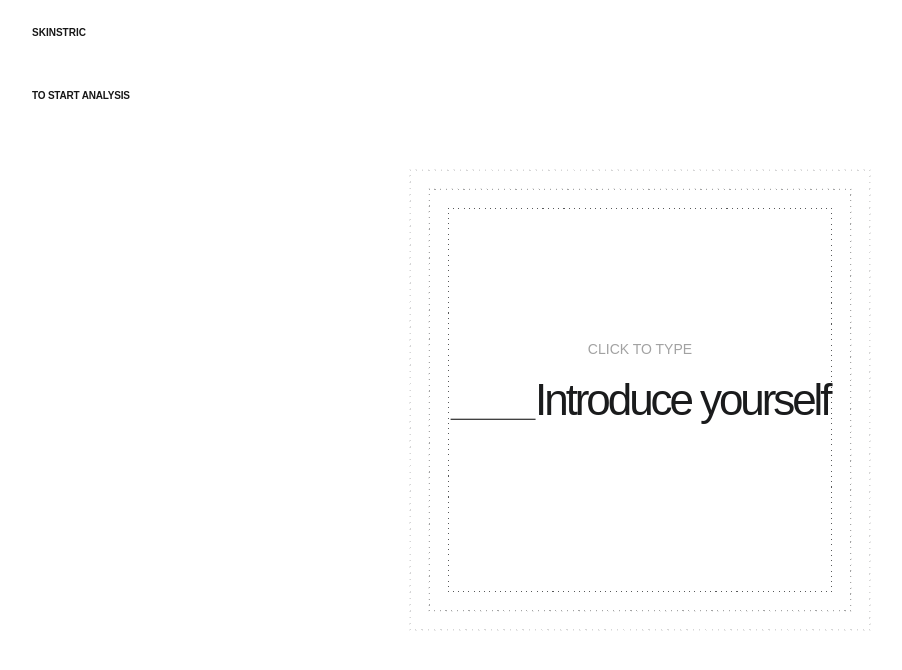
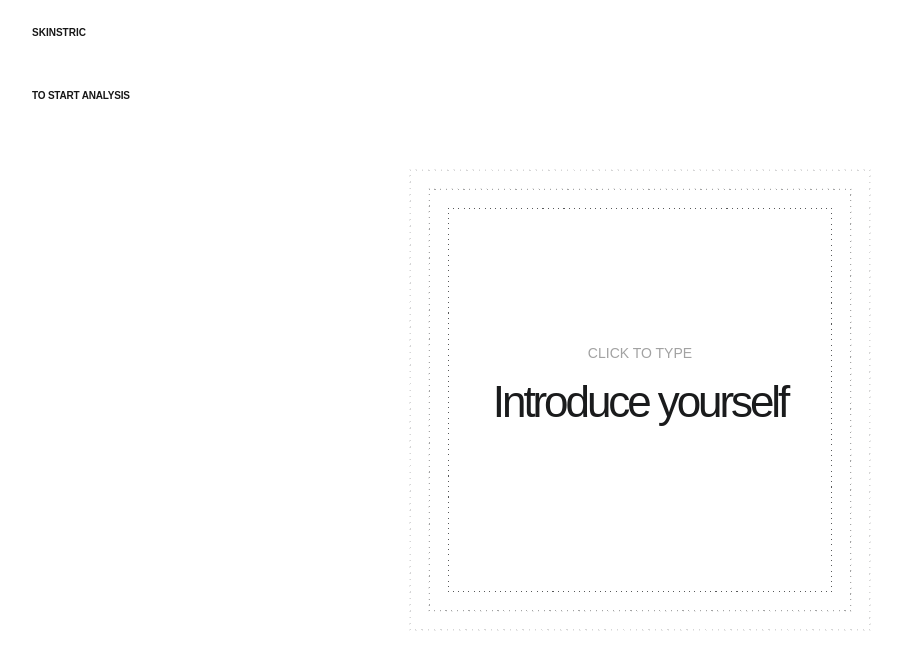
Before and after one commit to victor-alvescv/test-skinstric, a Next.js app: page /introduction in a window 1280 px wide. Shown: the top 670 px of the page, without its empty margins (0-902 px from the left). Built offline with nearby package versions, Linux system fonts and the light colour scheme.

Commit message:
Input updaye

```diff
--- a/app/(pages)/introduction/page.js
+++ b/app/(pages)/introduction/page.js
@@ -36,16 +36,12 @@ function Introduction() {
               >
                 Click to type
               </div>
-              <form style={{ clippath: "inset(0%)," }}>
+              <form>
                 <div className="py-[5px] relative">
-                  <input
-                    className="border-b border-solid border-black leading-none text-center text-[#1a1b1c]"
-                    style={{
-                      width:
-                        "calc((var(--introduction-form-label-symbols, 15) - 5.5)* 1ch)",
-                    }}
-                  />
-                  <label className="text-center text-[#1a1b1c] tracking-[-.07em] leading-[1.33]" style={{ fontSize: "clamp(44px, 12px + 2.5vw, 60px)" }}>Introduce yourself</label>
+                  <input className="introduction__input" />
+                  <label className="introduction__input--label">
+                    Introduce yourself
+                  </label>
                 </div>
               </form>
             </div>
--- a/app/globals.css
+++ b/app/globals.css
@@ -104,9 +104,7 @@ a {
   --base-transform: translate(-50%, -50%) scale(1.1);
 
   opacity: 0;
-
   transform: var(--base-transform);
-
   transition: transform var(--transition-duration)
       cubic-bezier(0.08, 0.5, 0.44, 0.96),
     opacity 0s ease calc(var(--transition-duration) / 2);
@@ -115,19 +113,12 @@ a {
 .dotted-square:after,
 .dotted-square:before {
   --base-rotation: 0deg;
-
   border: inherit;
-
   content: "";
-
   height: inherit;
-
   left: 50%;
-
   position: absolute;
-
   top: 50%;
-
   width: inherit;
 }
 
@@ -168,28 +159,60 @@ a {
     );
 
   background-position: 0 0, 0 0, 100% 0, 0 100%;
+  background-repeat: no-repeat;
+  background-size: 1px 100%, 100% 1px, 1px 100%, 100% 1px;
+}
 
-  background-repeat: no-repeat;
+.introduction__input {
+  border-bottom: 1px solid;
+  line-height: 1;
+  width: 12.5ch;
+  color: #1a1b1c;
+  text-align: center;
+  font-size: clamp(44px, 12px + 2.5vw, 60px);
+  letter-spacing: -0.07em;
+  font-weight: 400;
+  line-height: 1;
+  margin-top: 0;
+  appearance: none;
+  background-color: #0000;
+  border: 0;
+  display: block;
+  padding: var(--padding-y) 0;
+  transition: border-color 0.2s ease;
+}
 
-  background-size: 1px 100%, 100% 1px, 1px 100%, 100% 1px;
+form {
+  clip-path: inset(0%);
+}
+
+.introduction__input--label {
+  transition: opacity 0.15s cubic-bezier(0.08, 0.5, 0.44, 0.96);
+  width: 12.5ch;
+  color: #1a1b1c;
+  text-align: center;
+  font-size: clamp(44px, 12px + 2.5vw, 60px);
+  letter-spacing: -0.07em;
+  line-height: 1.33;
+  font-weight: 400;
+  left: 0;
+  margin-bottom: 0;
+  margin-top: 0;
+  pointer-events: none;
+  display: block;
+  top: 5%;
+  position: absolute;
 }
 
 .dotted-square:after,
 .dotted-square:before {
   --base-rotation: 0deg;
-
   border: inherit;
-
   content: "";
-
   height: inherit;
-
   left: 50%;
-
   position: absolute;
-
   top: 50%;
-
   width: inherit;
 }
 
@@ -230,9 +253,7 @@ a {
     );
 
   background-position: 0 0, 0 0, 100% 0, 0 100%;
-
   background-repeat: no-repeat;
-
   background-size: 1px 100%, 100% 1px, 1px 100%, 100% 1px;
 }
 
@@ -241,12 +262,9 @@ a {
 .dotted-square:before {
   background-image: repeating-linear-gradient(
       -18deg,
-
       #58595a,
       #58595a 1px,
-
       #0000 0,
-
       #0000 5px,
 
       #58595a 0
@@ -255,40 +273,29 @@ a {
       72deg,
       #58595a,
       #58595a 1px,
-
       #0000 0,
-
       #0000 5px,
-
       #58595a 0
     ),
     repeating-linear-gradient(
       162deg,
       #58595a,
       #58595a 1px,
-
       #0000 0,
-
       #0000 5px,
-
       #58595a 0
     ),
     repeating-linear-gradient(
       252deg,
       #58595a,
       #58595a 1px,
-
       #0000 0,
-
       #0000 5px,
-
       #58595a 0
     );
 
   background-position: 0 0, 0 0, 100% 0, 0 100%;
-
   background-repeat: no-repeat;
-
   background-size: 1px 100%, 100% 1px, 1px 100%, 100% 1px;
 }
 
@@ -297,16 +304,15 @@ a {
 }
 
 .introduction-square .dotted-square {
-  --size: 23.43vw
+  --size: 23.43vw;
 }
-
 
 .introduction-square {
   left: 50%;
   position: absolute;
   top: 50%;
   transform: translate(-50%, -50%) rotate(45deg);
-  z-index: -1
+  z-index: -1;
 }
 
 @media (prefers-color-scheme: dark) {
@@ -316,35 +322,27 @@ a {
 }
 
 @media screen and (max-width: 1366px) {
-  .index-dotted-square .dotted-square, .introduction-square .dotted-square {
-    --size: 30vw
+  .index-dotted-square .dotted-square,
+  .introduction-square .dotted-square {
+    --size: 30vw;
   }
 }
 
 @media screen and (max-width: 1199px) {
   .introduction-square .dotted-square {
-    --size: 42vmax
+    --size: 42vmax;
   }
 }
 
 .dotted-square {
   --base-transform: translate(0);
-
   --base-rotation: 45deg;
-
   --size: 200px;
-
   --transition-duration: 0.3s;
-
   display: block;
-
   height: var(--size);
-
   position: relative;
-
   transform: rotate(var(--base-rotation));
-
   width: var(--size);
-
   will-change: transform;
 }
```
